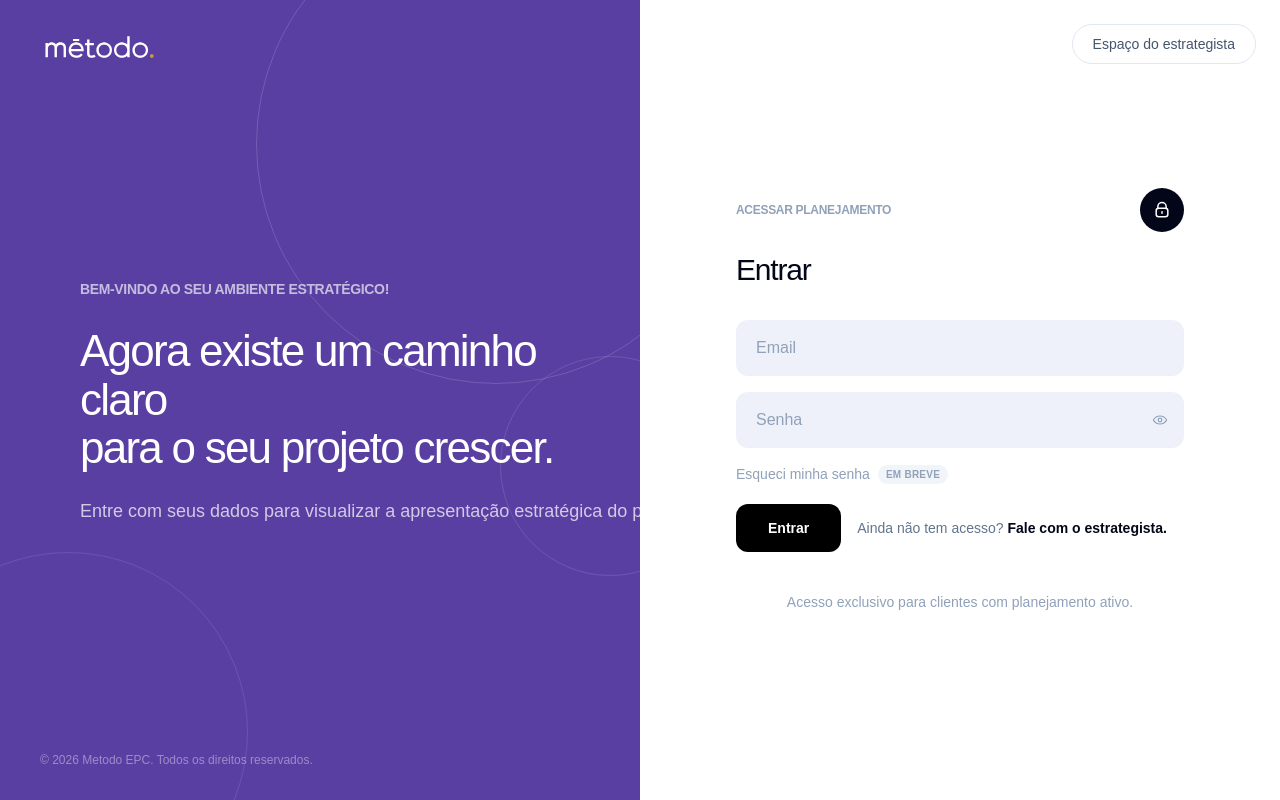
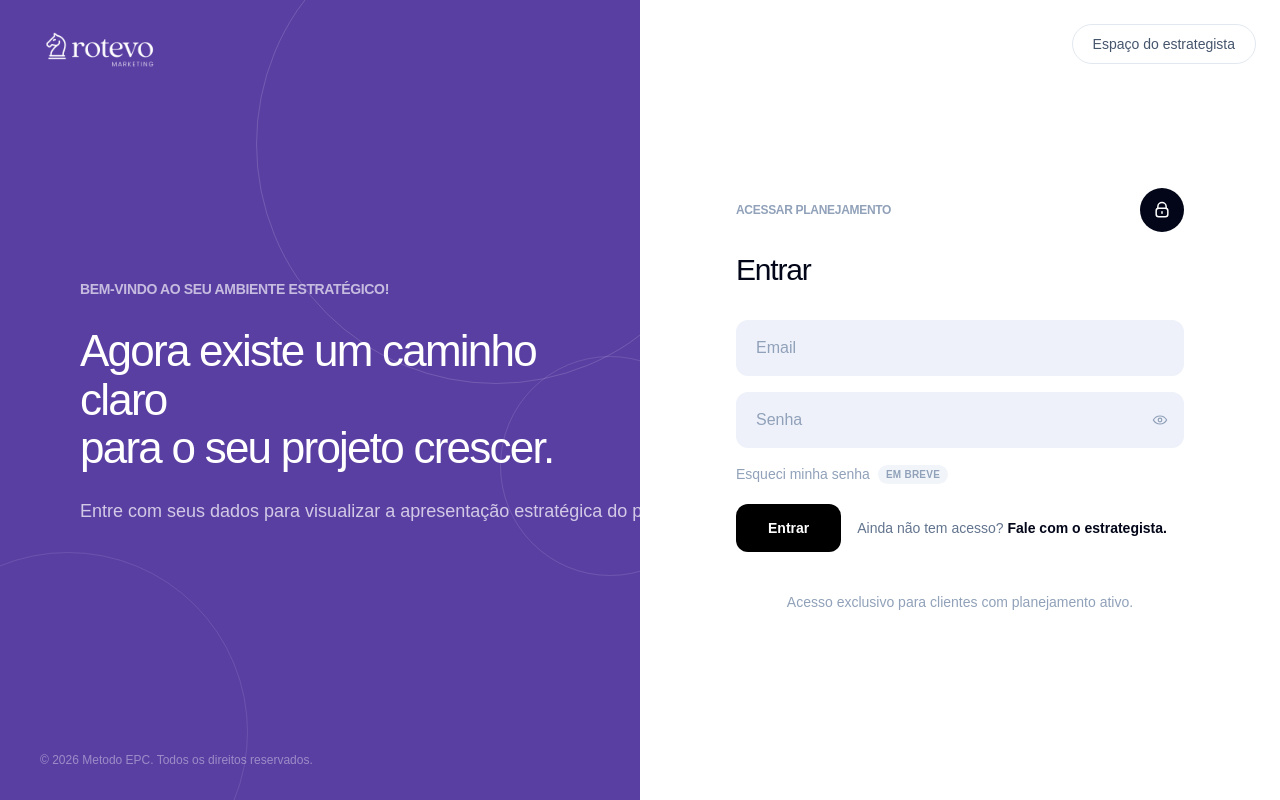
Before and after one commit to rotevo-marketing/metodo-epc, a Next.js app: page / in a window 1280 px wide. Built offline with nearby package versions, Linux system fonts and the light colour scheme; no server answers.

Commit message:
Atualiza logos para PNG

```diff
--- a/src/Components/MetodoBrand.tsx
+++ b/src/Components/MetodoBrand.tsx
@@ -24,7 +24,7 @@ export function MetodoLogo({
   variant = "dark",
 }: MetodoLogoProps) {
   const src =
-    variant === "light" ? "/brand/logo-light.svg" : "/brand/logo-dark.svg";
+    variant === "light" ? "/brand/logo-light.png" : "/brand/logo-dark.png";
 
   const logo = (
     <img
--- a/src/app/estrategista/login/page.tsx
+++ b/src/app/estrategista/login/page.tsx
@@ -123,7 +123,7 @@ export default function EstrategistaLoginPage() {
         {/* Nav */}
         <header className="relative z-10 flex items-center px-10 py-8">
           <a href="/">
-            <Image src="/brand/logo-light.svg" width={120} height={32} alt="Método EPC" />
+            <Image src="/brand/logo-light.png" width={120} height={32} alt="Método EPC" />
           </a>
         </header>
 
@@ -162,7 +162,7 @@ export default function EstrategistaLoginPage() {
         {/* Mobile-only logo */}
         <div className="mb-10 w-full max-w-md lg:hidden">
           <a href="/">
-            <Image src="/brand/logo-dark.svg" width={120} height={32} alt="Método EPC" />
+            <Image src="/brand/logo-dark.png" width={120} height={32} alt="Método EPC" />
           </a>
         </div>
 
--- a/src/app/page.tsx
+++ b/src/app/page.tsx
@@ -125,7 +125,7 @@ export default function HomePage() {
         {/* Nav */}
         <header className="relative z-10 flex items-center px-10 py-8">
           <a href="/">
-            <Image src="/brand/logo-light.svg" width={120} height={32} alt="Método EPC" />
+            <Image src="/brand/logo-light.png" width={120} height={32} alt="Método EPC" />
           </a>
         </header>
 
```
Also changed, not shown: public/brand/logo-dark.png (added), public/brand/logo-light.png (added).
